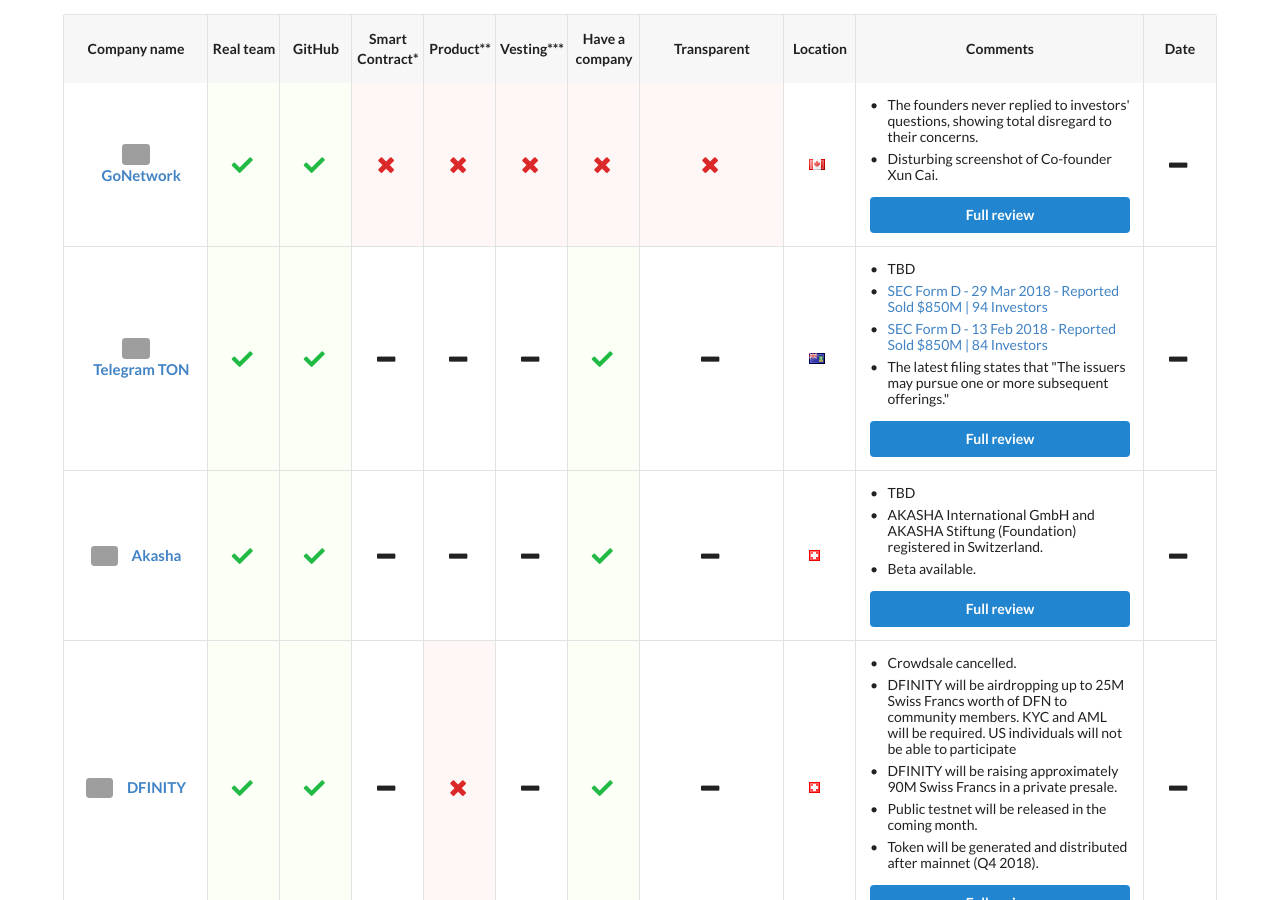
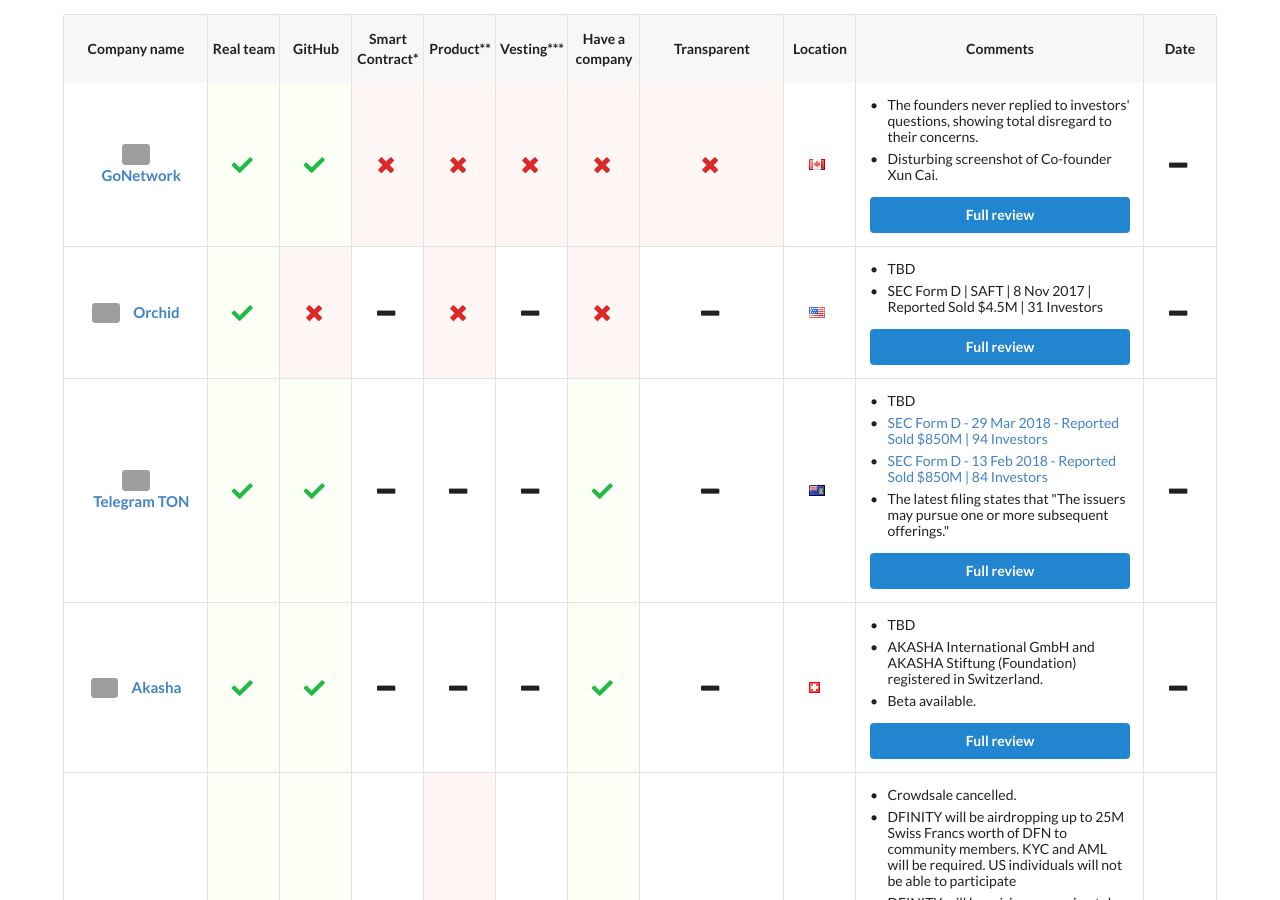
Before and after one commit to ico-check/ico-check, a Jekyll site: the page built from index.md, in a window 1280 px wide and 900 px high, scrolled down 463 px. Built offline with Jekyll 4.4.1, drawn with Linux system fonts in a browser that asks for light colours; nearby versions of some CDN libraries; grey boxes are pictures that could not be loaded.

Commit message:
69-orchidprotocol-ico-check
Added Orchid Protocol

```diff
--- a/_data/active-future-icos.yml
+++ b/_data/active-future-icos.yml
@@ -17,6 +17,25 @@
   ico_end_date:
   safe: false
   issue_url: https://github.com/ico-check/ico-check/issues/12
+
+- name: Orchid
+  image: https://i.imgur.com/Ngr7hpg.jpg
+  url: https://orchidprotocol.com/
+  real_team: true
+  github: false
+  smart_contract:
+  product: false
+  min_vesting:
+  have_company: false
+  transparent:
+  location: United States
+  comments:
+    - content: TBD
+    - content: SEC Form D | SAFT | 8 Nov 2017 | Reported Sold $4.5M | 31 Investors
+  ico_start_date:
+  ico_end_date:
+  safe:
+  issue_url: https://github.com/ico-check/ico-check/issues/106
 
 - name: Telegram TON
   image: https://i.imgur.com/uJvbG04.png
```
